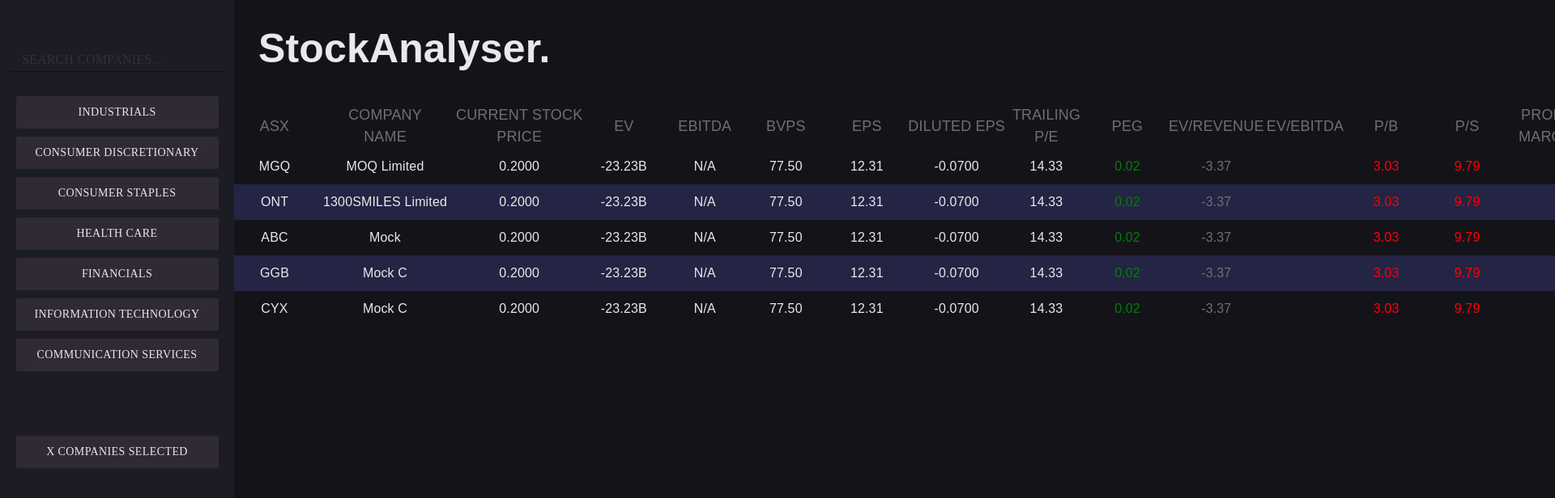
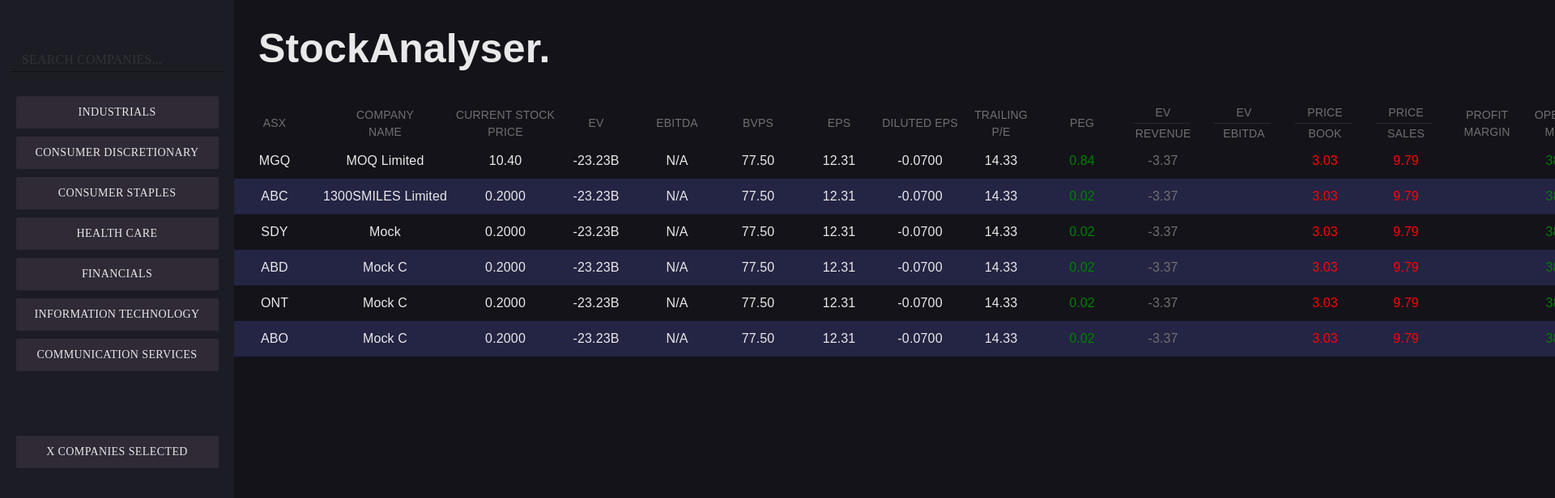
Before and after one commit to taylahlucas/StockAnalyser, a Next.js app in the folder stock-analyser/: page / in a window 1280 px wide. Shown: the top 616 px of the page at 81% size, 1920 px wide, since content can reach past the window. Built offline with nearby package versions, Linux system fonts and the light colour scheme.

Commit message:
styling table

```diff
--- a/stock-analyser/src/components/results/results_table.js
+++ b/stock-analyser/src/components/results/results_table.js
@@ -3,6 +3,7 @@ import PropTypes from 'prop-types'
 import MetricsHelper from '../../utils/helpers/metrics'
 import mockTableData from '../../mock/asx_mock_table_data'
 
+const horizontalLineStyle = { width: 70, marginLeft: 12, marginTop: 2, marginBottom: 2 }
 const propTypes = {
     companyNames: PropTypes.arrayOf(
         PropTypes.string
@@ -93,10 +94,10 @@ const ResultsTable = () => {
                             <th>DILUTED EPS</th>
                             <th>TRAILING<br />P/E</th>
                             <th>PEG</th>
-                            <th>EV/REVENUE</th>
-                            <th>EV/EBITDA</th>
-                            <th>P/B</th>
-                            <th>P/S</th>
+                            <th>EV<hr style={horizontalLineStyle}/>REVENUE</th>
+                            <th>EV<hr style={horizontalLineStyle} />EBITDA</th>
+                            <th>PRICE<hr style={horizontalLineStyle}/>BOOK</th>
+                            <th>PRICE<hr style={horizontalLineStyle}/>SALES</th>
                             <th>PROFIT<br />MARGIN</th>
                             <th>OPERATING<br />MARGIN</th>
                             <th>OPERATING<br />CASH FLOW</th>
--- a/stock-analyser/src/mock/asx_mock_company_data.js
+++ b/stock-analyser/src/mock/asx_mock_company_data.js
@@ -18,20 +18,20 @@ const mockCompanies = [
         sector: 'Capital Goods'
     },
     {
-        asxCode: 'MGQ.AX',
-        companyName: 'Maquarie',
+        asxCode: 'ABD.AX',
+        companyName: 'Test Company C',
         industry: 'Industrials',
         sector: 'Capital Goods'
     },
     {
         asxCode: 'ONT.AX',
-        companyName: 'Onasfd',
+        companyName: 'Test Company D',
         industry: 'Financials',
         sector: 'Banks'
     },
     {
-        asxCode: 'ABC.AX',
-        companyName: 'Testing Company',
+        asxCode: 'ABO.AX',
+        companyName: 'Test Company E',
         industry: 'Industrials',
         sector: 'Transportation'
     },
--- a/stock-analyser/src/mock/asx_mock_table_data.js
+++ b/stock-analyser/src/mock/asx_mock_table_data.js
@@ -4,7 +4,7 @@ const mockTableData = [
         companyName: "MOQ Limited (MOQ.AX)",
         date: "2021-03-29T21:22:39.998999Z",
         financials: {
-            currentStockPrice: "0.2000",
+            currentStockPrice: "10.40",
             enterpriseValue: "-23.23B",
             ebitda: "N/A",
             bookValue: "77.50",
@@ -38,7 +38,7 @@ const mockTableData = [
         }
     },
     {
-        asxCode: "ONT.AX",
+        asxCode: 'ABC.AX',
         companyName: "1300SMILES Limited (ONT.AX)",
         date: "2021-03-29T21:22:40.008691Z",
         financials: {
@@ -76,7 +76,7 @@ const mockTableData = [
         }
     },
     {
-        asxCode: "ABC.AX",
+        asxCode: 'SDY.AX',
         companyName: "Mock Company",
         date: "2021-03-29T21:22:40.008691Z",
         financials: {
@@ -114,7 +114,7 @@ const mockTableData = [
         }
     },
     {
-        asxCode: "GGB.AX",
+        asxCode: 'ABD.AX',
         companyName: "Mock Company 2",
         date: "2021-03-29T21:22:40.008691Z",
         financials: {
@@ -154,8 +154,46 @@ const mockTableData = [
         }
     },
     {
-        asxCode: "CYX.AX",
+        asxCode: 'ONT.AX',
         companyName: "Mock Company 3",
+        date: "2021-03-29T21:22:40.008691Z",
+        financials: {
+            currentStockPrice: "0.2000",
+            enterpriseValue: "-23.23B",
+            ebitda: "N/A",
+            bookValue: "77.50",
+            eps: "12.31",
+            dilutedEPS: "-0.0700",
+            trailingPE: "14.33",
+            evRevenue: "-3.37",
+            priceToBook: "3.03",
+            priceToSales: "9.79",
+            profitMarign: "27.04%",
+            operatingMargin: "38.03%",
+            operatingCashFlow: "32.99B",
+            leveredCashFlow: "N/A",
+            returnOnEquity: "-68.65%",
+            debtEquity: "N/A",
+            dividendPayout: "49.33%"
+        },
+        trends: {
+            epsTrend: [
+                { type: "EPS", value: "0.23", year: 2017 },
+                { type: "EPS", value: "0.45", year: 2018 }
+            ],
+            expensesTrend: [
+                { type: "EXPENSES", value: "10,258", year: 2017 },
+                { type: "EXPENSES", value: "25,795", year: 2018 }
+            ],
+            revenueTrend: [
+                { type: "REVENUE", value: "12,178", year: 2017 },
+                { type: "REVENUE", value: "27,795", year: 2018 }
+            ]
+        }
+    },
+    {
+        asxCode: 'ABO.AX',
+        companyName: "Mock Company 6",
         date: "2021-03-29T21:22:40.008691Z",
         financials: {
             currentStockPrice: "0.2000",
--- a/stock-analyser/src/styles/global.css
+++ b/stock-analyser/src/styles/global.css
@@ -112,7 +112,7 @@
 #tableHeading th {
   font-family: 'Heebo', sans-serif;
   font-weight: normal;
-  font-size: 18px;
+  font-size: 14px;
   text-align: center;
   min-width: 100px;
 }
```
